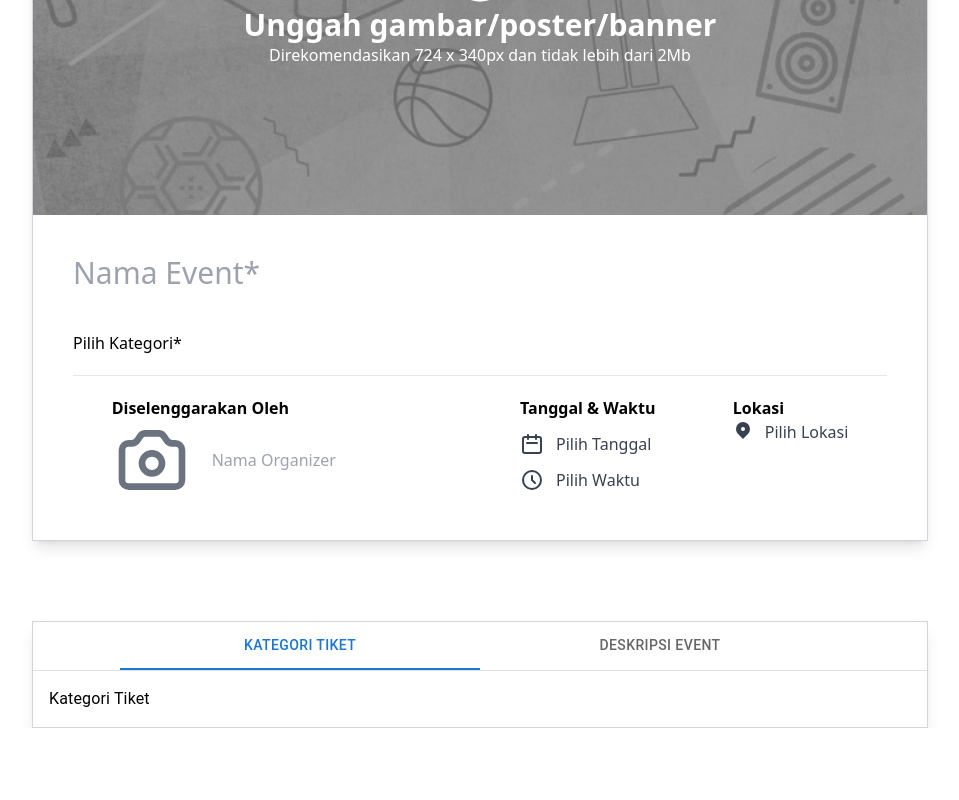
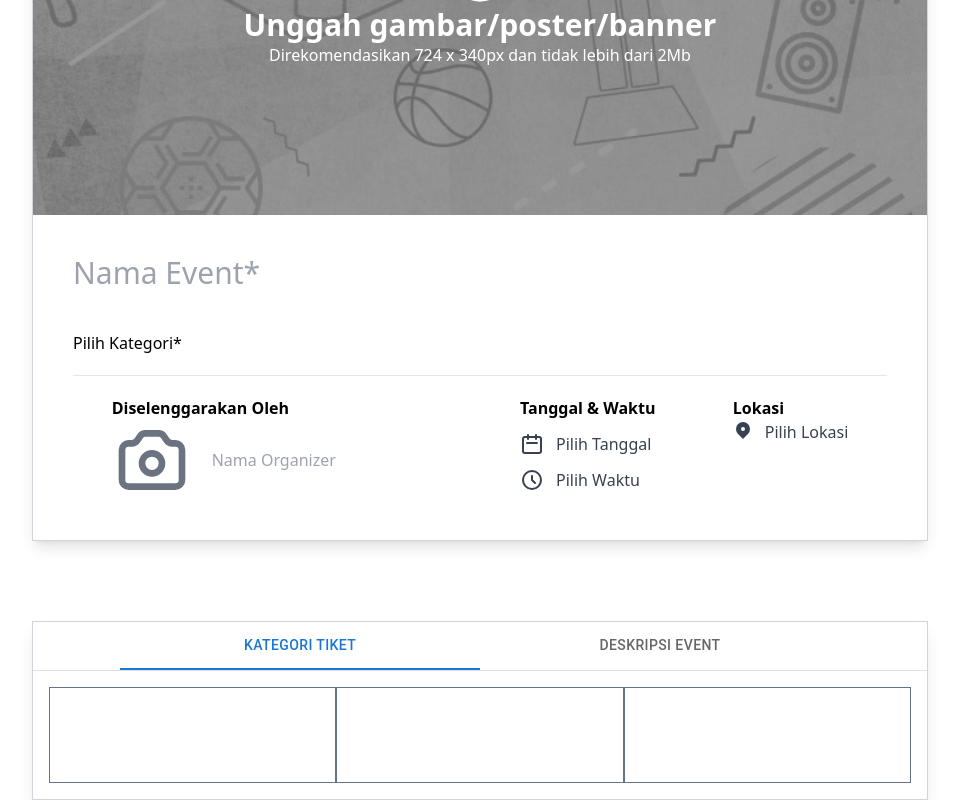
Before and after one commit to rekto167/loket, a React (Create React App) app: page /buat-event in a window 1280 px wide. Shown: the part 406-1206 px from the top of the page, without its empty margins (160-1119 px from the left). Before the commit the page ends 1134 px from the top, so only its background shows below. Built offline with nearby package versions, Linux system fonts and the light colour scheme.

Commit message:
card create ticket

```diff
--- /dev/null
+++ b/src/components/CardCreateTicket.jsx
@@ -0,0 +1,8 @@
+const CardCreateTicket = () => {
+    return (
+        <div className="border border-slate-500 w-72 h-24 hover:border-orange-500">
+        </div>
+    )
+}
+
+export default CardCreateTicket
--- a/src/pages/CreateEvent.jsx
+++ b/src/pages/CreateEvent.jsx
@@ -1,6 +1,8 @@
-// library
+// component
 import Navbar from '../components/white/Navbar'
 import Container from '../components/Container'
+import CardCreateTicket from '../components/CardCreateTicket'
+// library
 import {useState} from 'react';
 // Material UI
 import PropTypes from 'prop-types';
@@ -140,7 +142,11 @@ const CreateEvent = () => {
                             </Tabs>
                         </Box>
                         <TabPanel value={value} index={0}>
-                            Kategori Tiket
+                            <div className="mx-auto flex justify-between">
+                                <CardCreateTicket />
+                                <CardCreateTicket />
+                                <CardCreateTicket />
+                            </div>
                         </TabPanel>
                         <TabPanel value={value} index={1}>
                             <CKEditor
```
